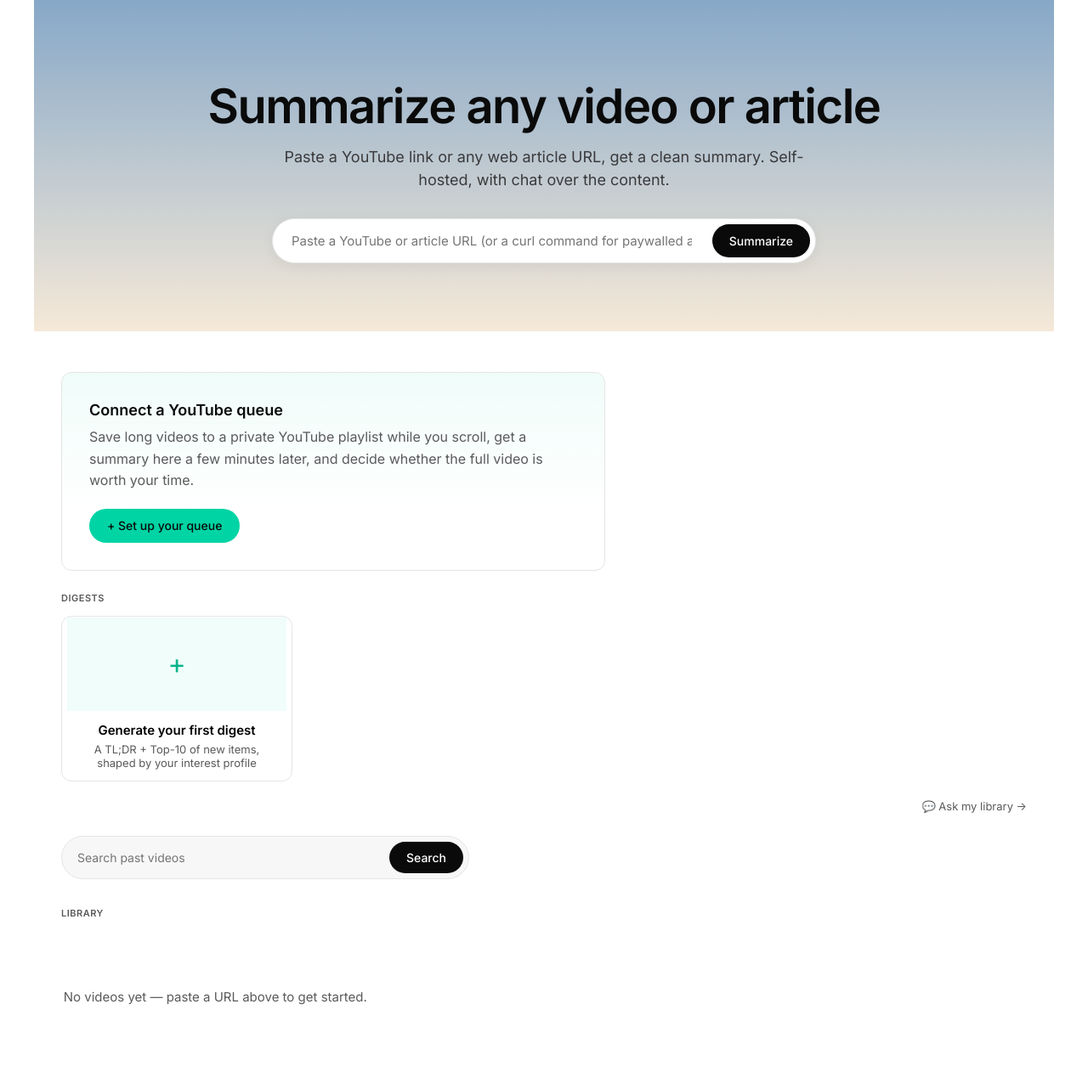
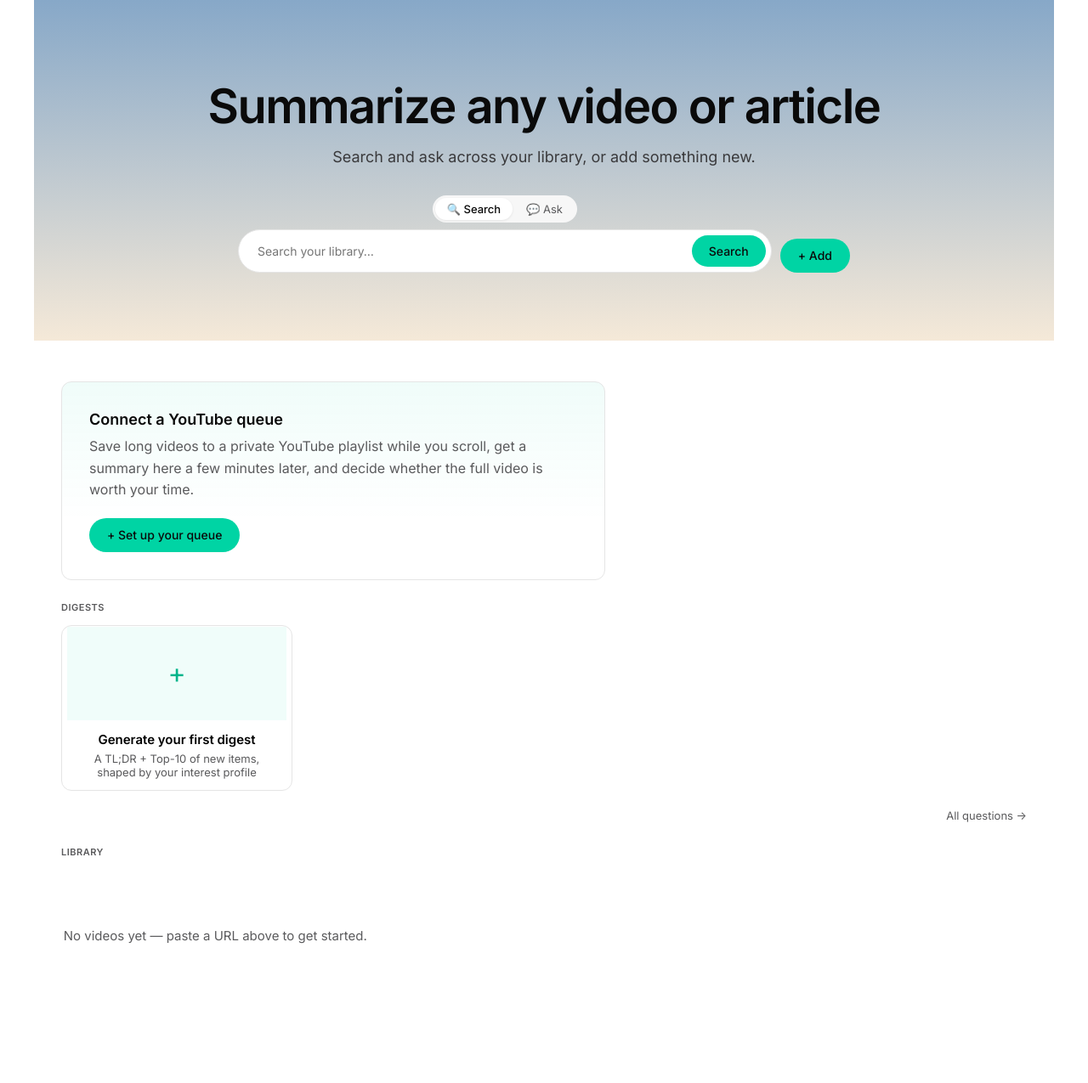
Before and after one commit to mycelos-ai/yt-summary, a FastAPI app: template app/templates/home.html in a window 1280 px wide. Shown: the part 64-1339 px from the top of the page at 85% size. After the commit the page ends 1175 px from the top, so only its background shows below. Run offline with FastAPI, Linux system fonts and the light colour scheme; the template is opened without the code that fills it, so the values that code supplies are empty; parts of the project's set-up code (start-up, migrations or seed data) failed here and were passed over; some libraries are stand-ins or nearby versions.

Commit message:
feat(omnibox): unified search/ask toggle + add overlay on home
Replaces the three scattered inputs (hero submit-form, standalone search-form,
ask link) with one omnibox (Search ⇄ Ask toggle, mode persisted in
localStorage) and a separate + Add button opening an overlay. No backend or
route changes. Updates the curl-paste test to reflect the new add-overlay shape.

Co-Authored-By: Claude Sonnet 4.6 <noreply@anthropic.com>

```diff
--- a/app/static/app.css
+++ b/app/static/app.css
@@ -2379,3 +2379,25 @@ mark.highlight-not_interesting {
 }
 
 /* Ask thread — now uses shared .chat-thread classes (see Chat section). */
+
+/* Omnibox: unified search/ask + add. */
+.hero-omnibox { display: flex; gap: 10px; align-items: stretch; max-width: 720px; margin: 0 auto; }
+.omnibox { flex: 1; }
+.omnibox-toggle { display: inline-flex; gap: 2px; margin-bottom: 8px; background: var(--surface); border-radius: var(--rounded-full); padding: 3px; }
+.omnibox-toggle-btn { border: none; background: transparent; font-size: 13px; padding: 5px 14px; border-radius: var(--rounded-full); cursor: pointer; color: var(--steel); }
+.omnibox-toggle-btn.is-active { background: var(--canvas); color: var(--ink); font-weight: 500; box-shadow: 0 1px 3px rgba(0,0,0,0.08); }
+.omnibox-form { display: flex; gap: 8px; background: var(--canvas); border: 1px solid var(--hairline); border-radius: var(--rounded-full); padding: 6px; }
+.omnibox-form input { flex: 1; border: none; padding: 10px 16px; font-size: 14px; outline: none; background: transparent; }
+.omnibox-form button { background: var(--brand-green); color: var(--primary); border: none; border-radius: var(--rounded-full); padding: 10px 20px; font-weight: 500; font-size: 14px; cursor: pointer; }
+.omnibox-form button:hover { background: var(--brand-green-deep); }
+.add-wrap { display: flex; align-items: flex-end; }
+.add-trigger { white-space: nowrap; }
+.add-overlay { position: fixed; inset: 0; z-index: 100; display: flex; align-items: center; justify-content: center; }
+.add-overlay-backdrop { position: absolute; inset: 0; background: rgba(0,0,0,0.45); }
+.add-overlay-panel { position: relative; background: var(--canvas); border-radius: var(--rounded-lg); border: 1px solid var(--hairline); padding: 20px; width: 90%; max-width: 480px; }
+.add-overlay-head { display: flex; justify-content: space-between; align-items: center; margin-bottom: 14px; }
+.add-overlay-close { border: none; background: none; font-size: 22px; cursor: pointer; color: var(--steel); line-height: 1; }
+.add-overlay-form { display: flex; flex-direction: column; gap: 10px; }
+.add-overlay-form textarea { border: 1px solid var(--hairline); border-radius: var(--rounded-md); padding: 12px; font: inherit; font-size: 14px; resize: none; min-height: 52px; outline: none; }
+.add-overlay-form textarea:focus { border-color: var(--brand-green); }
+.add-overlay-hint { font-size: 12px; color: var(--muted); margin: 0; }
--- /dev/null
+++ b/app/templates/_add_overlay.html
@@ -0,0 +1,27 @@
+{# Add overlay: a + Add button opening a modal with an auto-expanding field
+   that accepts a URL / playlist / website / curl command. Posts to the
+   existing POST /videos handler (single input for now). #}
+<div class="add-wrap" data-add-overlay x-data="{ open: false }">
+  <button type="button" class="btn btn-accent add-trigger"
+          x-on:click="open = true">+ Add</button>
+  <div class="add-overlay" x-show="open" x-cloak
+       x-on:keydown.escape.window="open = false">
+    <div class="add-overlay-backdrop" x-on:click="open = false"></div>
+    <div class="add-overlay-panel">
+      <div class="add-overlay-head">
+        <strong>Add to your library</strong>
+        <button type="button" class="add-overlay-close"
+                x-on:click="open = false" aria-label="Close">×</button>
+      </div>
+      <form method="post" action="/videos" class="add-overlay-form">
+        <textarea name="url" rows="2" required
+                  placeholder="Paste a YouTube link, a playlist URL, a website, or a curl command"
+                  x-on:input="$el.style.height='auto'; $el.style.height=$el.scrollHeight+'px'"></textarea>
+        <p class="add-overlay-hint">
+          One item at a time — a single URL or a "Copy as cURL" command for paywalled articles.
+        </p>
+        <button type="submit" class="btn btn-accent">Summarize</button>
+      </form>
+    </div>
+  </div>
+</div>
--- /dev/null
+++ b/app/templates/_omnibox.html
@@ -0,0 +1,31 @@
+{# Omnibox: one input with a Search ⇄ Ask toggle. Search (GET /?q=) is the
+   no-JS default; Ask (POST /ask, starts a thread) is the toggle. Alpine
+   shows the matching form; mode persists in localStorage. #}
+<div class="omnibox" data-omnibox
+     x-data="{ mode: (localStorage.getItem('yts-omnibox-mode') || 'search') }"
+     x-init="$watch('mode', v => localStorage.setItem('yts-omnibox-mode', v))">
+  <div class="omnibox-toggle" role="tablist">
+    <button type="button" class="omnibox-toggle-btn"
+            :class="{ 'is-active': mode === 'search' }"
+            x-on:click="mode = 'search'">🔍 Search</button>
+    <button type="button" class="omnibox-toggle-btn"
+            :class="{ 'is-active': mode === 'ask' }"
+            x-on:click="mode = 'ask'">💬 Ask</button>
+  </div>
+
+  {# Search form — the no-JS fallback (visible unless JS hides it for ask mode) #}
+  <form method="get" action="/" class="omnibox-form"
+        x-show="mode === 'search'">
+    <input type="search" name="q" value="{{ q or '' }}"
+           autocomplete="off" placeholder="Search your library…">
+    <button type="submit">Search</button>
+  </form>
+
+  {# Ask form — posts the question to /ask, which starts a thread #}
+  <form method="post" action="/ask" class="omnibox-form"
+        x-show="mode === 'ask'" x-cloak>
+    <input type="text" name="query" autocomplete="off"
+           placeholder="Ask your library a question…">
+    <button type="submit">Ask</button>
+  </form>
+</div>
--- a/app/templates/home.html
+++ b/app/templates/home.html
@@ -19,11 +19,11 @@
 
 <section class="hero">
   <h1>Summarize any video or article</h1>
-  <p>Paste a YouTube link or any web article URL, get a clean summary. Self-hosted, with chat over the content.</p>
-  <form method="post" action="/videos" class="submit-form">
-    <input type="text" name="url" inputmode="url" autocomplete="off" placeholder="Paste a YouTube or article URL (or a curl command for paywalled articles)" required>
-    <button type="submit">Summarize</button>
-  </form>
+  <p>Search and ask across your library, or add something new.</p>
+  <div class="hero-omnibox">
+    {% include "_omnibox.html" %}
+    {% include "_add_overlay.html" %}
+  </div>
 </section>
 
 {% if playlists %}
@@ -85,13 +85,8 @@
 {% endif %}
 
 <p class="playlist-strip-more">
-  <a href="/ask">💬 Ask my library →</a>
+  <a href="/ask">All questions →</a>
 </p>
-
-<form method="get" action="/" class="search-form">
-  <input type="search" name="q" value="{{ q or '' }}" placeholder="Search past videos">
-  <button type="submit">Search</button>
-</form>
 
 <p class="section-title">Library</p>
 
```
Also changed, not shown: tests/test_routes_home.py (+5 -4 lines), tests/test_routes_omnibox.py (added, +63 -0 lines).
